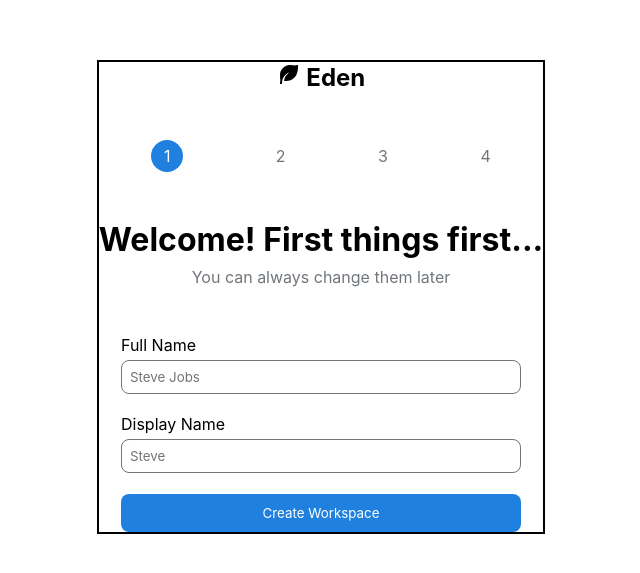
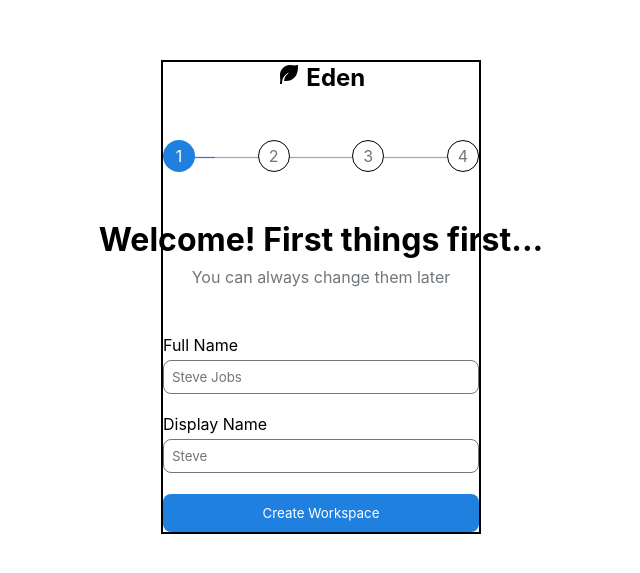
Before and after one commit to therajatg/cutshort-assignment, a React (Create React App) app: page / in a window 1280 px wide. Shown: the part 103-676 px from the top of the page, without its empty margins (319-959 px from the left). Built offline with nearby package versions, Linux system fonts and the light colour scheme.

Commit message:
style - progress bar

```diff
--- a/src/App.css
+++ b/src/App.css
@@ -19,7 +19,7 @@
 }
 
 form {
-  width: 25rem;
+  width: 100%;
   display: flex;
   flex-direction: column;
   row-gap: 1rem;
@@ -37,6 +37,7 @@
   flex-direction: column;
   align-items: center;
   row-gap: 0.5rem;
+  width: max-content;
 }
 
 .description p {
--- a/src/components/progressIndicator/ProgressIndicator.js
+++ b/src/components/progressIndicator/ProgressIndicator.js
@@ -3,29 +3,39 @@
 import style from "./progressIndicator.module.css";
 import { useState } from "react";
 
-const stepNumbers = [
-  { step: 1, path: "/" },
-  { step: 2, path: "/step2" },
-  { step: 3, path: "/step3" },
-  { step: 4, path: "/step4" },
-];
 export const ProgressIndicator = () => {
+  const stepNumbers = [1, 2, 3, 4];
   const { pathname } = useLocation();
   const [displayName, setDisplayName] = useState("");
-  console.log(displayName);
+  const progress = { undefined: 1, 2: 3, 3: 5, 4: 6 };
   return (
     <div className={style.window}>
       <div className={style.main}>
         <h2>
           <RiLeafFill /> Eden
         </h2>
-        <div className={style.allSteps}>
-          {stepNumbers.map(({ step, path }) => (
-            <div className={pathname === path ? style.step : ""} key={step}>
-              {step}
-            </div>
-          ))}
+        <div className={style.userProgress}>
+          <div className={style.allSteps}>
+            {stepNumbers.map((step) => (
+              <div
+                className={
+                  Number(pathname.split("")[5]) >= step || step === 1
+                    ? style.activeStep
+                    : style.step
+                }
+                key={step}
+              >
+                {step}
+              </div>
+            ))}
+          </div>
+          <progress
+            max="6"
+            value={progress[pathname.split("")[5]]}
+            className={style.progressBar}
+          ></progress>
         </div>
+
         <Outlet context={[displayName, setDisplayName]} />
       </div>
     </div>
--- a/src/components/progressIndicator/progressIndicator.module.css
+++ b/src/components/progressIndicator/progressIndicator.module.css
@@ -11,21 +11,65 @@
   align-items: center;
   row-gap: 3rem;
   flex-direction: column;
-  min-width: 25rem;
+  width: 20rem;
   border: 2px solid black;
   color: var(--primary-text-color);
+  flex-wrap: nowrap;
+}
+
+.userProgress {
+  width: 100%;
+  position: relative;
+}
+
+.progressBar {
+  width: 100%;
+  height: 3px;
+  position: absolute;
+  margin-top: -1rem;
 }
 
 .allSteps {
-  width: 25rem;
+  width: 100%;
   display: flex;
-  justify-content: space-around;
+  justify-content: space-between;
   align-items: center;
   column-gap: 2rem;
   color: var(--secondary-text-color);
 }
 
+.allLines {
+  width: 100%;
+  display: flex;
+  flex-wrap: wrap;
+  margin-top: -1rem;
+}
+
+.line {
+  width: 15.4%;
+  height: 2px;
+  background-color: black;
+}
+
+.activeLine {
+  width: 15.4%;
+  height: 2px;
+  background-color: var(--primary-color);
+}
+
 .step {
+  border-radius: 50%;
+  height: 2rem;
+  width: 2rem;
+  display: flex;
+  justify-content: center;
+  align-items: center;
+  z-index: 1;
+  border: 0.5px solid black;
+  background-color: white;
+}
+
+.activeStep {
   background-color: var(--primary-color);
   color: white;
   border-radius: 50%;
@@ -34,4 +78,5 @@
   display: flex;
   justify-content: center;
   align-items: center;
+  z-index: 1;
 }
```
